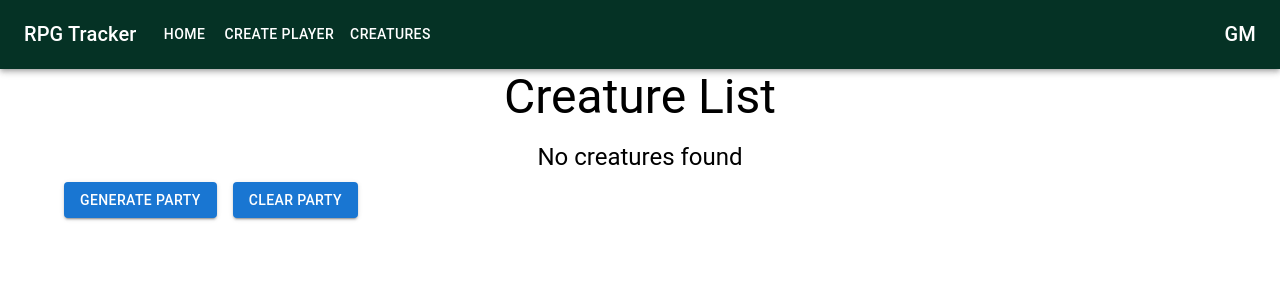
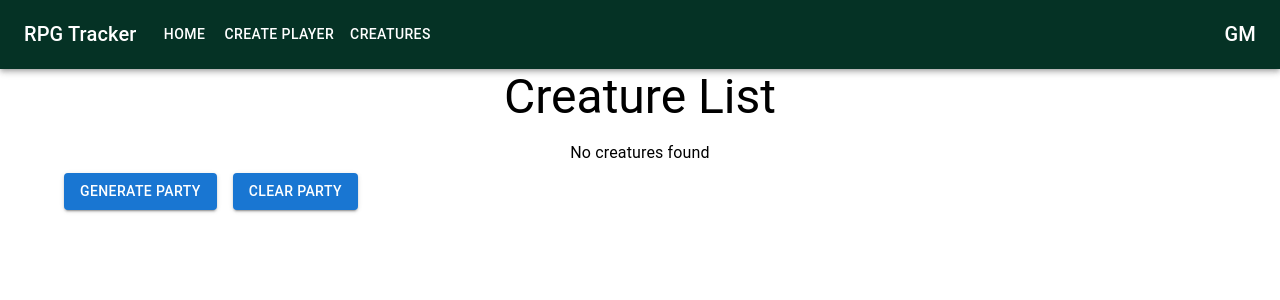
Before and after one commit to lchapmb/rpgTracker, a React (Create React App) app: page /creatures-page in a window 1280 px wide. Shown: the top 300 px of the page. Built offline with nearby package versions, Linux system fonts and the light colour scheme.

Commit message:
changes typography to body

```diff
--- a/src/components/CreaturesList.tsx
+++ b/src/components/CreaturesList.tsx
@@ -37,7 +37,7 @@ export default function CreaturesList() {
           ))}
         </Grid>
       ) : (
-        <Typography variant="h5" component="div" gutterBottom align="center">
+        <Typography variant="body1" component="div" gutterBottom align="center">
           No creatures found
         </Typography>
       )}
```
